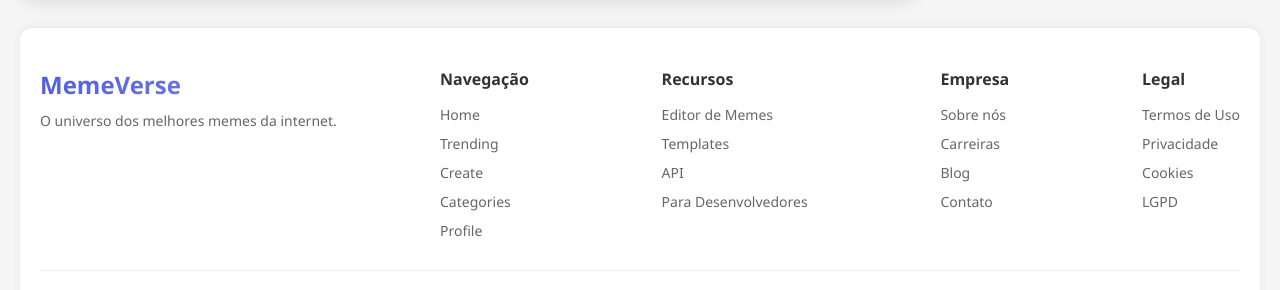
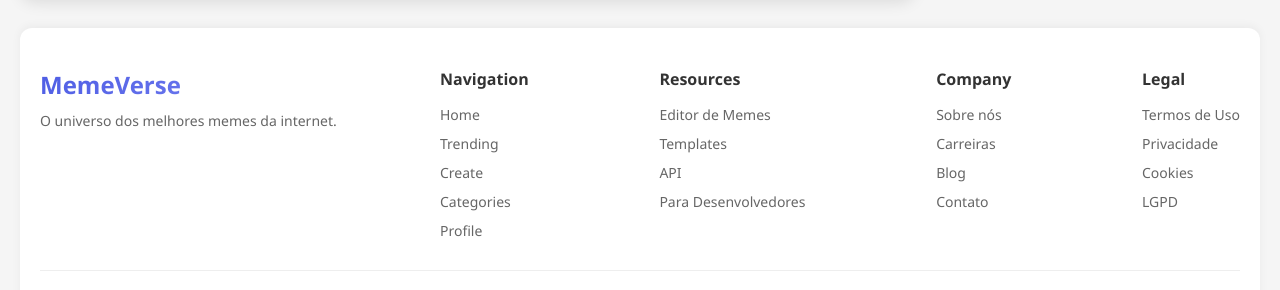
Before and after one commit to pedro-ols/memes-hub-ativ, a Next.js app: page / in a window 1280 px wide. Shown: the part 3425-3715 px from the top of the page. Built offline with nearby package versions, Linux system fonts and the light colour scheme.

Commit message:
feat: create footerData props

```diff
--- a/src/app/components/footer/index.jsx
+++ b/src/app/components/footer/index.jsx
@@ -1,6 +1,6 @@
 import styles from "./footer.module.css";
 
-const Footer = ({ socialLink }) => {
+const Footer = ({ socialLink, footerData }) => {
   return (
     <footer className={styles.footer}>
       <div className={styles.footerTop}>
@@ -10,46 +10,20 @@ const Footer = ({ socialLink }) => {
         </div>
 
         <div className={styles.footerNavContainer}>
-          <div className={styles.footerNavSection}>
-            <h3>Navegação</h3>
-            <nav className={styles.footerNav}>
-              <a href="#">Home</a>
-              <a href="#">Trending</a>
-              <a href="#">Create</a>
-              <a href="#">Categories</a>
-              <a href="#">Profile</a>
-            </nav>
-          </div>
-
-          <div className={styles.footerNavSection}>
-            <h3>Recursos</h3>
-            <nav className={styles.footerNav}>
-              <a href="#">Editor de Memes</a>
-              <a href="#">Templates</a>
-              <a href="#">API</a>
-              <a href="#">Para Desenvolvedores</a>
-            </nav>
-          </div>
-
-          <div className={styles.footerNavSection}>
-            <h3>Empresa</h3>
-            <nav className={styles.footerNav}>
-              <a href="#">Sobre nós</a>
-              <a href="#">Carreiras</a>
-              <a href="#">Blog</a>
-              <a href="#">Contato</a>
-            </nav>
-          </div>
-
-          <div className={styles.footerNavSection}>
-            <h3>Legal</h3>
-            <nav className={styles.footerNav}>
-              <a href="#">Termos de Uso</a>
-              <a href="#">Privacidade</a>
-              <a href="#">Cookies</a>
-              <a href="#">LGPD</a>
-            </nav>
-          </div>
+          {Object.entries(footerData).map(([sectionTitle, links]) => (
+            <div key={sectionTitle} className={styles.footerNavSection}>
+              <h3>
+                {sectionTitle.charAt(0).toUpperCase() + sectionTitle.slice(1)}
+              </h3>
+              <nav className={styles.footerNav}>
+                {links.map((link, index) => (
+                  <a key={index} href={link.href}>
+                    {link.name}
+                  </a>
+                ))}
+              </nav>
+            </div>
+          ))}
         </div>
       </div>
 
@@ -61,7 +35,7 @@ const Footer = ({ socialLink }) => {
               <span>{link.icon}</span>
             </a>
           ))}
-          </div>
+        </div>
       </div>
     </footer>
   );
--- a/src/app/page.jsx
+++ b/src/app/page.jsx
@@ -204,26 +204,53 @@ export default function Home() {
     },
   ];
 
+  const footerData = {
+    navigation: [
+      { name: "Home", href: "#" },
+      { name: "Trending", href: "#" },
+      { name: "Create", href: "#" },
+      { name: "Categories", href: "#" },
+      { name: "Profile", href: "#" },
+    ],
+    resources: [
+      { name: "Editor de Memes", href: "#" },
+      { name: "Templates", href: "#" },
+      { name: "API", href: "#" },
+      { name: "Para Desenvolvedores", href: "#" },
+    ],
+    company: [
+      { name: "Sobre nós", href: "#" },
+      { name: "Carreiras", href: "#" },
+      { name: "Blog", href: "#" },
+      { name: "Contato", href: "#" },
+    ],
+    legal: [
+      { name: "Termos de Uso", href: "#" },
+      { name: "Privacidade", href: "#" },
+      { name: "Cookies", href: "#" },
+      { name: "LGPD", href: "#" },
+    ],
+  };
   const socialLinks = [
     {
       id: 1,
       icon: "📱",
-      linkHRef: "#"
+      linkHRef: "#",
     },
     {
       id: 2,
       icon: "📘",
-      linkHRef: "#"
+      linkHRef: "#",
     },
     {
       id: 3,
       icon: "📸",
-      linkHRef: "#"
+      linkHRef: "#",
     },
     {
       id: 4,
       icon: "🐦",
-      linkHRef: "#"
+      linkHRef: "#",
     },
   ];
 
@@ -236,7 +263,7 @@ export default function Home() {
           <CategoriesSection categories={categories} />
           <Feed memes={memes} />
           <FeaturedMemesSection memes={featuredMemes} />
-          <CreatorsSection creator={topCreators}/>
+          <CreatorsSection creator={topCreators} />
           <NewsLetterSection />
         </div>
 
@@ -302,7 +329,7 @@ export default function Home() {
       </div>
 
       {/* COMPONENTE: Footer */}
-      <Footer socialLink={socialLinks}/>
+      <Footer socialLink={socialLinks} footerData={footerData}/>
       {/* FIM COMPONENTE: Footer */}
     </div>
   );
```
